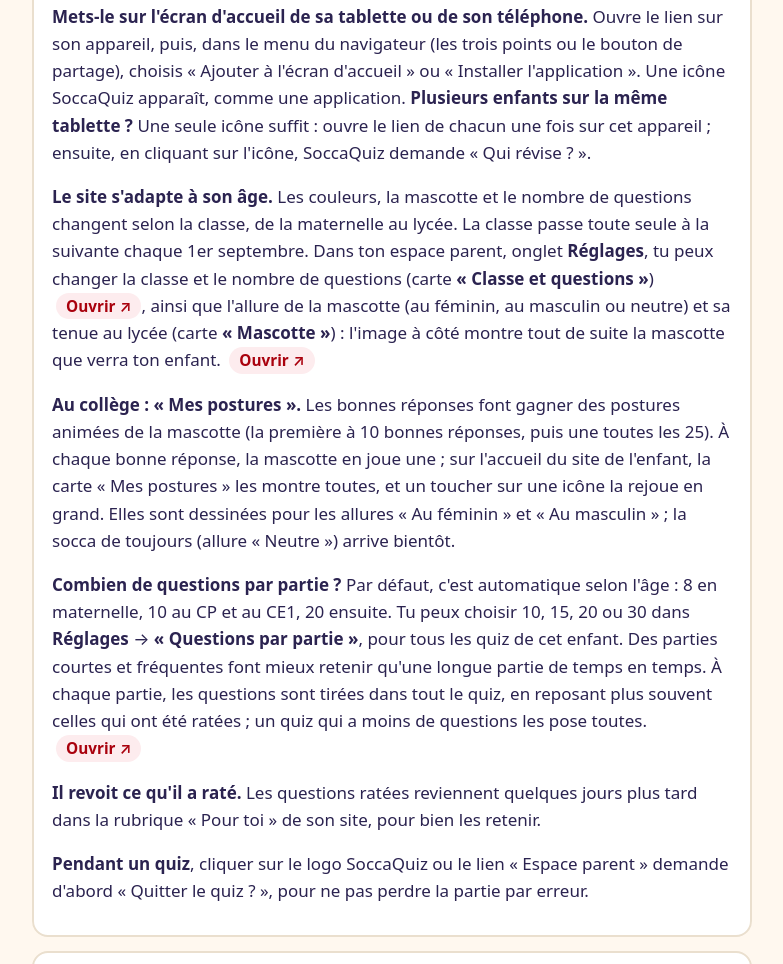
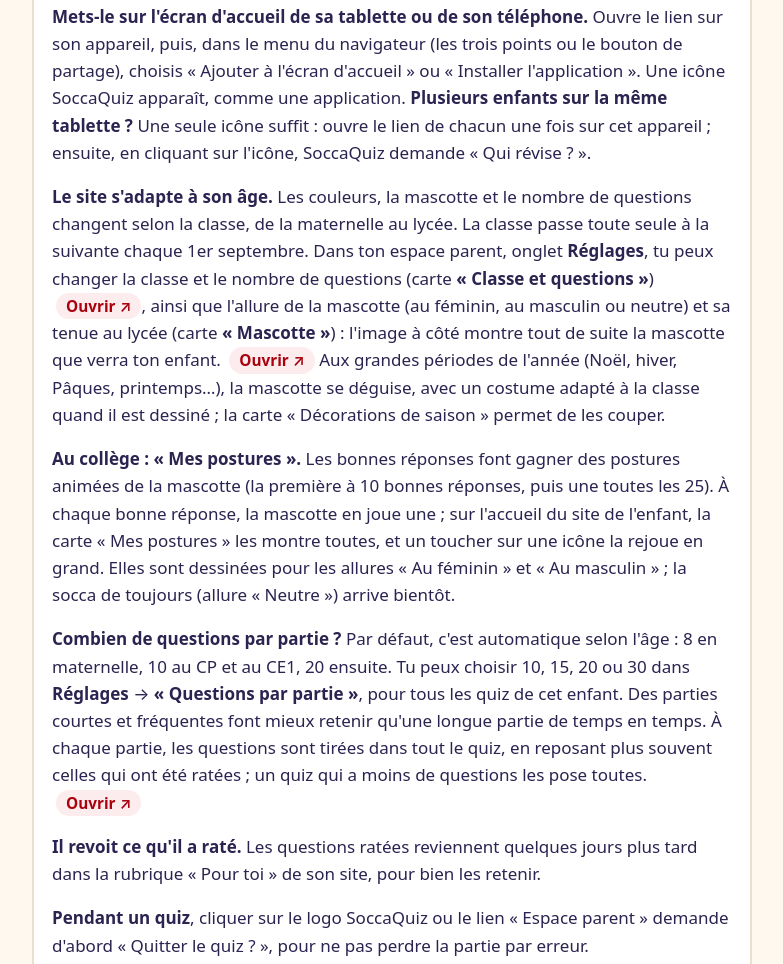
Before and after one commit to leian/soccaquiz.fr, a plain HTML site: page aide.html in a window 1280 px wide. Shown: the part 1358-2322 px from the top of the page, without its empty margins (248-1031 px from the left). Drawn offline with Linux system fonts and the light colour scheme.

Commit message:
Aide : costumes de saison adaptés à la classe
Co-Authored-By: Claude Opus 5.5 <noreply@anthropic.com>
Claude-Session: https://claude.ai/code/session_01J1vkerBPNDTBzHrhCgH55g

```diff
--- a/aide.html
+++ b/aide.html
@@ -60,7 +60,7 @@ form input:focus,form textarea:focus{outline:3px solid #d4a017;outline-offset:1p
 <p><b>Voir le site de ton enfant.</b> En haut de l'espace parent, le bouton avec sa mascotte (<b>« Son site »</b> sur téléphone, <b>« Site de &lt;prénom&gt; »</b> sur ordinateur) ouvre son site, tel qu'il le voit. Le bouton retour du téléphone te ramène à l'espace parent.</p>
 <p><b>Envoie-lui son lien.</b> Dans ton espace parent, clique sur <b>« Envoyer le lien à &lt;prénom&gt; »</b> : un message prêt à envoyer s'ouvre. Le site s'ouvre sans mot de passe pour toute personne qui a ce lien : ne le donne qu'à ton enfant. <a class="ouvrir" href="https://app.soccaquiz.fr/parent/#reglages/partager" target="_blank" rel="noopener">Ouvrir ↗</a></p>
 <p><b>Mets-le sur l'écran d'accueil de sa tablette ou de son téléphone.</b> Ouvre le lien sur son appareil, puis, dans le menu du navigateur (les trois points ou le bouton de partage), choisis « Ajouter à l'écran d'accueil » ou « Installer l'application ». Une icône SoccaQuiz apparaît, comme une application. <b>Plusieurs enfants sur la même tablette ?</b> Une seule icône suffit : ouvre le lien de chacun une fois sur cet appareil ; ensuite, en cliquant sur l'icône, SoccaQuiz demande « Qui révise ? ».</p>
-<p><b>Le site s'adapte à son âge.</b> Les couleurs, la mascotte et le nombre de questions changent selon la classe, de la maternelle au lycée. La classe passe toute seule à la suivante chaque 1er septembre. Dans ton espace parent, onglet <b>Réglages</b>, tu peux changer la classe et le nombre de questions (carte <b>« Classe et questions »</b>) <a class="ouvrir" href="https://app.soccaquiz.fr/parent/#reglages/classe" target="_blank" rel="noopener">Ouvrir ↗</a>, ainsi que l'allure de la mascotte (au féminin, au masculin ou neutre) et sa tenue au lycée (carte <b>« Mascotte »</b>) : l'image à côté montre tout de suite la mascotte que verra ton enfant. <a class="ouvrir" href="https://app.soccaquiz.fr/parent/#reglages/mascotte" target="_blank" rel="noopener">Ouvrir ↗</a></p>
+<p><b>Le site s'adapte à son âge.</b> Les couleurs, la mascotte et le nombre de questions changent selon la classe, de la maternelle au lycée. La classe passe toute seule à la suivante chaque 1er septembre. Dans ton espace parent, onglet <b>Réglages</b>, tu peux changer la classe et le nombre de questions (carte <b>« Classe et questions »</b>) <a class="ouvrir" href="https://app.soccaquiz.fr/parent/#reglages/classe" target="_blank" rel="noopener">Ouvrir ↗</a>, ainsi que l'allure de la mascotte (au féminin, au masculin ou neutre) et sa tenue au lycée (carte <b>« Mascotte »</b>) : l'image à côté montre tout de suite la mascotte que verra ton enfant. <a class="ouvrir" href="https://app.soccaquiz.fr/parent/#reglages/mascotte" target="_blank" rel="noopener">Ouvrir ↗</a> Aux grandes périodes de l'année (Noël, hiver, Pâques, printemps…), la mascotte se déguise, avec un costume adapté à la classe quand il est dessiné ; la carte « Décorations de saison » permet de les couper.</p>
 <p><b>Au collège : « Mes postures ».</b> Les bonnes réponses font gagner des postures animées de la mascotte (la première à 10 bonnes réponses, puis une toutes les 25). À chaque bonne réponse, la mascotte en joue une ; sur l'accueil du site de l'enfant, la carte « Mes postures » les montre toutes, et un toucher sur une icône la rejoue en grand. Elles sont dessinées pour les allures « Au féminin » et « Au masculin » ; la socca de toujours (allure « Neutre ») arrive bientôt.</p>
 <p><b>Combien de questions par partie ?</b> Par défaut, c'est automatique selon l'âge : 8 en maternelle, 10 au CP et au CE1, 20 ensuite. Tu peux choisir 10, 15, 20 ou 30 dans <b>Réglages</b> → <b>« Questions par partie »</b>, pour tous les quiz de cet enfant. Des parties courtes et fréquentes font mieux retenir qu'une longue partie de temps en temps. À chaque partie, les questions sont tirées dans tout le quiz, en reposant plus souvent celles qui ont été ratées ; un quiz qui a moins de questions les pose toutes. <a class="ouvrir" href="https://app.soccaquiz.fr/parent/#reglages/questions" target="_blank" rel="noopener">Ouvrir ↗</a></p>
 <p><b>Il revoit ce qu'il a raté.</b> Les questions ratées reviennent quelques jours plus tard dans la rubrique « Pour toi » de son site, pour bien les retenir.</p>
```
